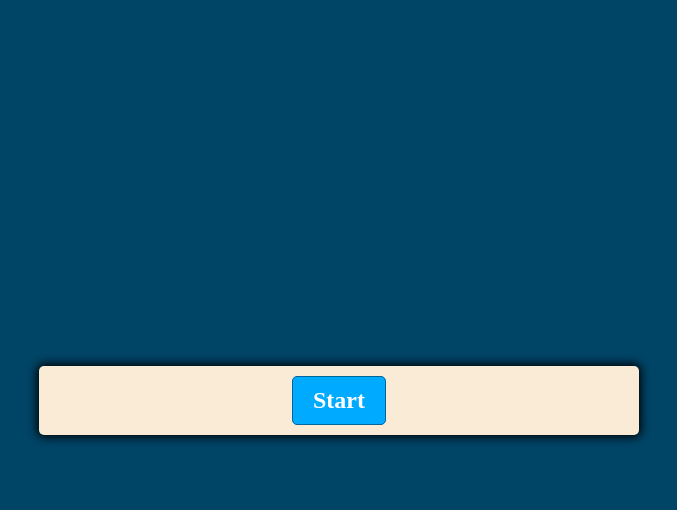
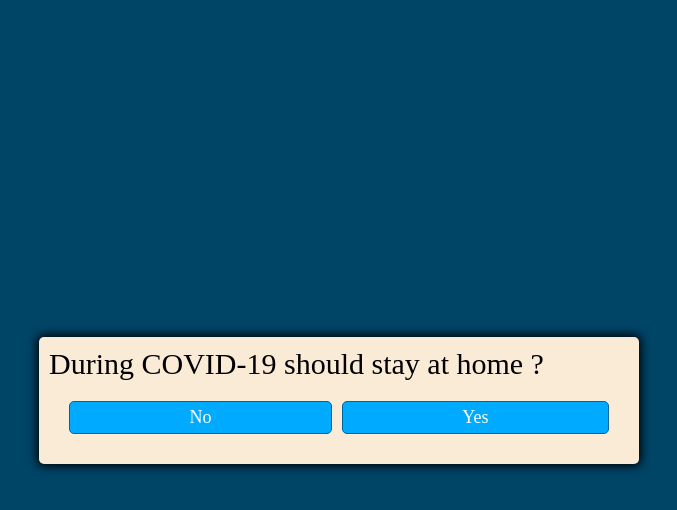
Before and after one commit to FirozKabir65/quiz_app, a plain HTML site: page index.html in a window 1280 px wide. Both pictures are taken after a click on the button "Start". Shown: the whole page, without its empty margins (301-978 px from the left). Drawn offline with Linux system fonts and the light colour scheme.

Commit message:
JavaScript done as well the project

```diff
--- a/script.js
+++ b/script.js
@@ -0,0 +1,121 @@
+const startButton = document.getElementById('start-btn');
+const nextButton = document.getElementById('next-btn');
+const questionContainerElement = document.getElementById('question-container');
+const questionElement = document.getElementById('question');
+const answerButtonsElement = document.getElementById('answer-buttons');
+
+let shuffledQuestions, currentQuestionIndex;
+
+startButton.addEventListener('click', startGame);
+nextButton.addEventListener('click', () => {
+    currentQuestionIndex++;
+    setNextQuestion();
+})
+
+function startGame() {
+    startButton.classList.add('hide');
+    shuffledQuestions = questions.sort(() => Math.random() - .5);
+    currentQuestionIndex = 0;
+    questionContainerElement.classList.remove('hide');
+    setNextQuestion();
+}
+
+function setNextQuestion() {
+    resetState();
+    showQuestion(shuffledQuestions[currentQuestionIndex]);
+}
+
+function showQuestion(question) {
+    questionElement.innerText = question.question;
+    question.answers.forEach(answer => {
+        const button = document.createElement('button');
+        button.innerText = answer.text;
+        button.classList.add('btn');
+        if (answer.correct) {
+            button.dataset.correct = answer.correct;
+        }
+        button.addEventListener('click', selectAnswer);
+        answerButtonsElement.appendChild(button);
+    });
+}
+
+function resetState() {
+    clearStatusClass(document.body);
+    nextButton.classList.add('hide');
+    while (answerButtonsElement.firstChild) {
+        answerButtonsElement.removeChild(answerButtonsElement.firstChild);
+    }
+}
+
+function selectAnswer(e) {
+    const selectedButton = e.target;
+    const correct = selectedButton.dataset.correct;
+    setStatusClass(document.body, correct);
+    Array.from(answerButtonsElement.children).forEach(button => {
+        setStatusClass(button, button.dataset.correct);
+    })
+    if (shuffledQuestions.length > currentQuestionIndex +1) {
+        nextButton.classList.remove('hide');
+    } else {
+        startButton.innerText = 'Restart';
+        startButton.classList.remove('hide');
+    }
+}
+
+function setStatusClass(element, correct) {
+    clearStatusClass(element);
+    if (correct) {
+        element.classList.add('correct');
+    } else {
+        element.classList.add('wrong');
+    }
+}
+
+function clearStatusClass(element) {
+    element.classList.remove('correct');
+    element.classList.remove('wrong');
+}
+
+const questions = [
+    {
+        question: 'What is 2 + 2 ?',
+        answers: [
+            { text: '4', correct: true },
+            { text: '22', correct: false }
+        ]
+    },
+    {
+        question: 'Who is the best player ?',
+        answers: [
+            { text: 'Ronaldo', correct: false },
+            { text: 'Neymar', correct: false },
+            { text: 'Messi', correct: true },
+            { text: 'Suarez', correct: false }
+        ]
+    },
+    {
+        question: 'Best captain of BD cricket team ever ?',
+        answers: [
+            { text: 'Habibul', correct: false },
+            { text: 'Mashrafe', correct: true },
+            { text: 'Shakib', correct: false },
+            { text: 'Khaled Masud', correct: false }
+        ]
+    },
+    {
+        question: 'Estimated fans for Football ?',
+        answers: [
+            { text: '3.5 Billion', correct: true },
+            { text: '2.2', correct: false },
+            { text: '2.5', correct: false },
+            { text: '2', correct: false }
+        ]
+    },
+    {
+        question: 'During COVID-19 should stay at home ?',
+        answers: [
+            { text: 'No', correct: false },
+            { text: 'Yes', correct: true }
+        ]
+    }
+]
--- a/style.css
+++ b/style.css
@@ -19,7 +19,7 @@ body {
     justify-content: center;
     align-items: center;
     background-color: hsl(var(--hue), 100%, 20%);
-    font-size: 40px;
+    font-size: 30px;
 }
 
 body.correct {
```
